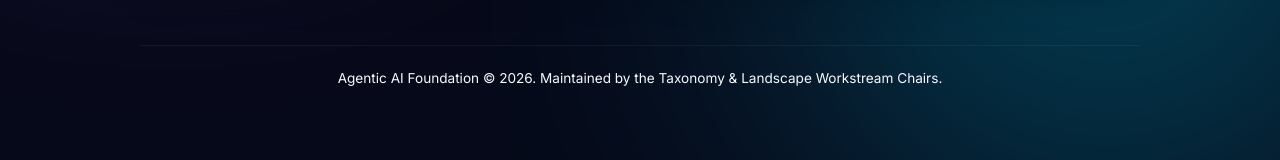
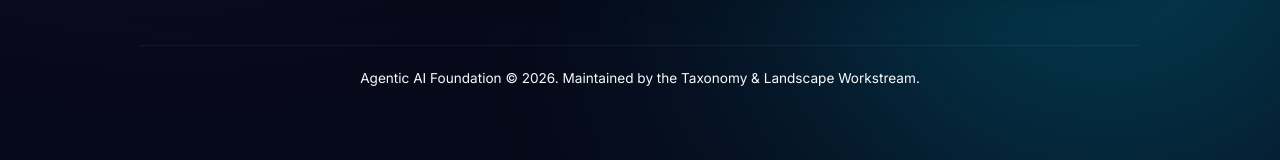
Before and after one commit to aaif/ws-taxonomy-landscape, a plain HTML site: page index.html in a window 1280 px wide. Shown: the part 720-880 px from the top of the page. Drawn offline with Linux system fonts and the light colour scheme.

Commit message:
fix: update page wording

```diff
--- a/index.html
+++ b/index.html
@@ -209,7 +209,7 @@
     </div>
 
     <footer>
-      <p>Agentic AI Foundation © 2026. Maintained by the Taxonomy & Landscape Workstream Chairs.</p>
+      <p>Agentic AI Foundation © 2026. Maintained by the Taxonomy & Landscape Workstream.</p>
     </footer>
   </div>
 
```
